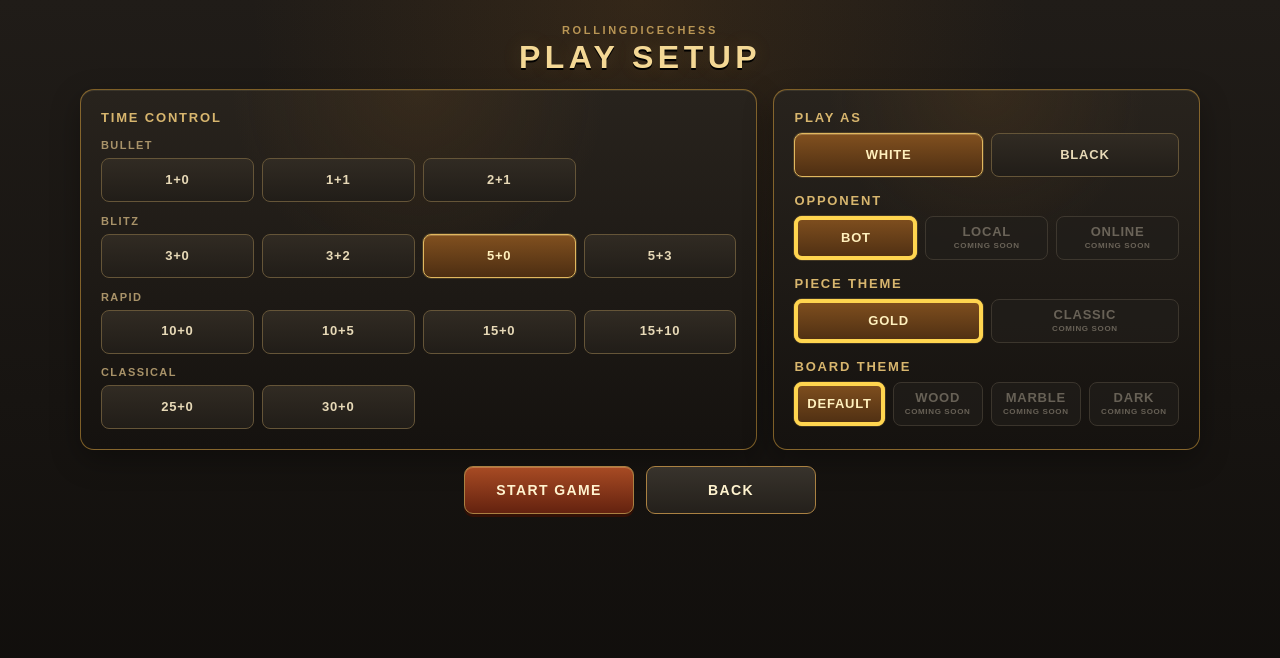
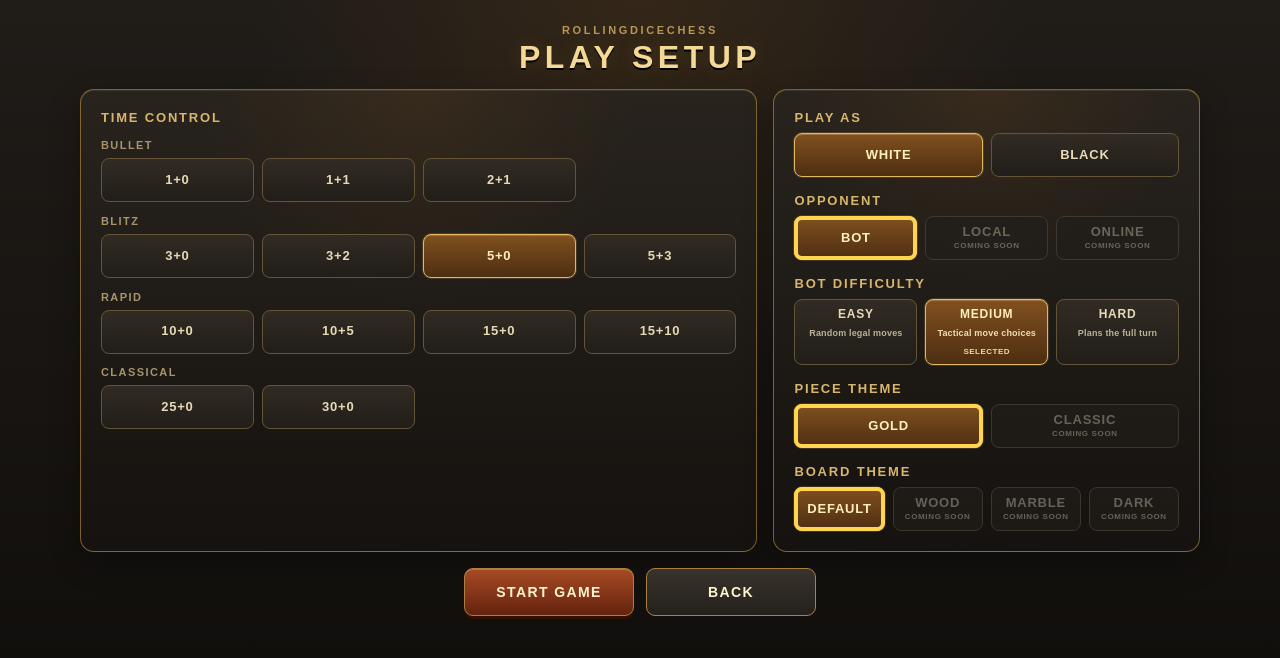
Before and after one commit to YigitSucuoglu/RollingDiceChess, a React (Vite) app: page /play in a window 1280 px wide. Shown: the top 658 px of the page. Built offline with nearby package versions, Linux system fonts and the light colour scheme.

Commit message:
v0.7.8 - Add bot difficulty selection UI

```diff
--- a/src/config/gameSetup.ts
+++ b/src/config/gameSetup.ts
@@ -40,13 +40,13 @@ export function createDefaultGameSetup(): GameSetup {
     opponentType: "bot",
     pieceTheme: "gold",
     boardTheme: "default",
-    botDifficulty: "hard",
+    botDifficulty: "medium",
   };
 }
 
 export function normalizeGameSetup(setup: GameSetupInput): GameSetup {
   return {
     ...setup,
-    botDifficulty: setup.botDifficulty ?? "hard",
+    botDifficulty: setup.botDifficulty ?? "medium",
   };
 }
--- a/src/pages/PlaySetupPage.tsx
+++ b/src/pages/PlaySetupPage.tsx
@@ -7,10 +7,23 @@ import {
 } from "../config/gameSetup";
 import gameManager from "../engine/GameManager";
 import type { PieceColor } from "../types/Chess";
-import type { GameSetup } from "../types/GameSetup";
+import type { BotDifficulty, GameSetup } from "../types/GameSetup";
 import "../styles/PlaySetupPage.css";
 
 const COMING_SOON_BOARD_THEMES = ["Wood", "Marble", "Dark"] as const;
+const BOT_DIFFICULTY_OPTIONS: readonly {
+  value: BotDifficulty;
+  label: string;
+  description: string;
+}[] = [
+  { value: "easy", label: "Easy", description: "Random legal moves" },
+  {
+    value: "medium",
+    label: "Medium",
+    description: "Tactical move choices",
+  },
+  { value: "hard", label: "Hard", description: "Plans the full turn" },
+];
 
 function ComingSoon() {
   return <span className="coming-soon">Coming soon</span>;
@@ -20,6 +33,8 @@ function PlaySetupPage() {
   const navigate = useNavigate();
   const [timeControlId, setTimeControlId] = useState(DEFAULT_TIME_CONTROL.id);
   const [playerColor, setPlayerColor] = useState<PieceColor>("white");
+  const [botDifficulty, setBotDifficulty] =
+    useState<BotDifficulty>("medium");
 
   const startGame = () => {
     const timeControl = TIME_CONTROL_OPTIONS.find(
@@ -37,7 +52,7 @@ function PlaySetupPage() {
       opponentType: "bot",
       pieceTheme: "gold",
       boardTheme: "default",
-      botDifficulty: "hard",
+      botDifficulty,
     };
 
     gameManager.newGame(setup);
@@ -110,6 +125,33 @@ function PlaySetupPage() {
               </div>
             </section>
 
+            <fieldset className="setup-section">
+              <legend>Bot Difficulty</legend>
+              <div className="setup-options difficulty-options">
+                {BOT_DIFFICULTY_OPTIONS.map((option) => (
+                  <label
+                    className="setup-radio difficulty-option"
+                    key={option.value}
+                  >
+                    <input
+                      checked={botDifficulty === option.value}
+                      name="bot-difficulty"
+                      onChange={() => setBotDifficulty(option.value)}
+                      type="radio"
+                      value={option.value}
+                    />
+                    <span className="difficulty-card">
+                      <strong>{option.label}</strong>
+                      <small>{option.description}</small>
+                      <span aria-hidden="true" className="difficulty-selected">
+                        Selected
+                      </span>
+                    </span>
+                  </label>
+                ))}
+              </div>
+            </fieldset>
+
             <section aria-labelledby="piece-theme-heading" className="setup-section">
               <h2 id="piece-theme-heading">Piece Theme</h2>
               <div className="setup-options two-options">
--- a/src/styles/PlaySetupPage.css
+++ b/src/styles/PlaySetupPage.css
@@ -117,6 +117,10 @@
     grid-template-columns:repeat(4,minmax(0,1fr));
 }
 
+.difficulty-options{
+    grid-template-columns:repeat(3,minmax(0,1fr));
+}
+
 .setup-radio{
     min-width:0;
 
@@ -131,7 +135,7 @@
     opacity:0;
 }
 
-.setup-radio span,
+.setup-radio > span,
 .setup-choice{
     min-height:44px;
     padding:8px;
@@ -154,7 +158,7 @@
     text-transform:uppercase;
 }
 
-.setup-radio:hover span,
+.setup-radio:hover > span,
 .setup-choice:hover:not(:disabled){
     border-color:#b58d49;
     background:#383027;
@@ -173,6 +177,48 @@
     background:linear-gradient(180deg,#81501f,#4d2e12);
     box-shadow:inset 0 1px 0 rgba(255,230,163,.25),0 0 0 1px rgba(225,184,95,.18);
     color:#fff0bd;
+}
+
+.difficulty-card{
+    min-height:82px;
+    padding:8px 6px;
+}
+
+.difficulty-card strong{
+    font-size:12px;
+    line-height:1;
+}
+
+.difficulty-card small{
+    min-height:24px;
+
+    display:flex;
+    align-items:center;
+
+    color:#bdb197;
+    font-size:9px;
+    font-weight:700;
+    letter-spacing:.02em;
+    line-height:1.25;
+    text-transform:none;
+}
+
+.difficulty-selected{
+    visibility:hidden;
+
+    color:#f6d98e;
+    font-size:8px;
+    font-weight:800;
+    letter-spacing:.06em;
+    line-height:1;
+}
+
+.difficulty-option input:checked + .difficulty-card .difficulty-selected{
+    visibility:visible;
+}
+
+.difficulty-option input:checked + .difficulty-card small{
+    color:#f2dfb1;
 }
 
 .setup-secondary{
@@ -257,6 +303,14 @@
         grid-template-columns:1fr;
     }
 
+    .difficulty-options{
+        grid-template-columns:1fr;
+    }
+
+    .difficulty-card{
+        min-height:66px;
+    }
+
     .play-setup-actions{
         flex-direction:column;
     }
```
Also changed, not shown: 1 other file (tests, documents, lock files or other folders).
